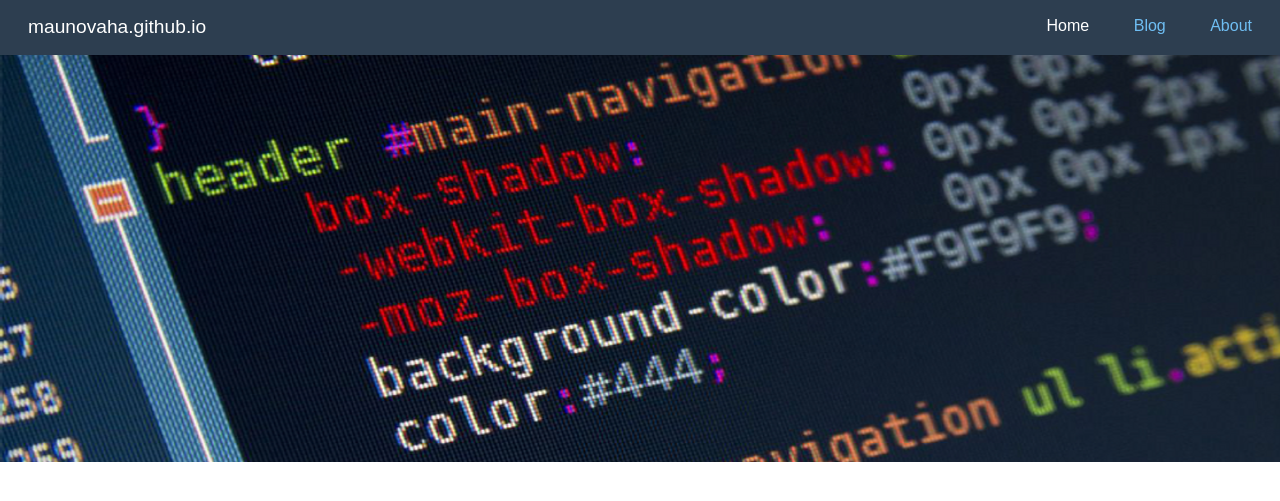
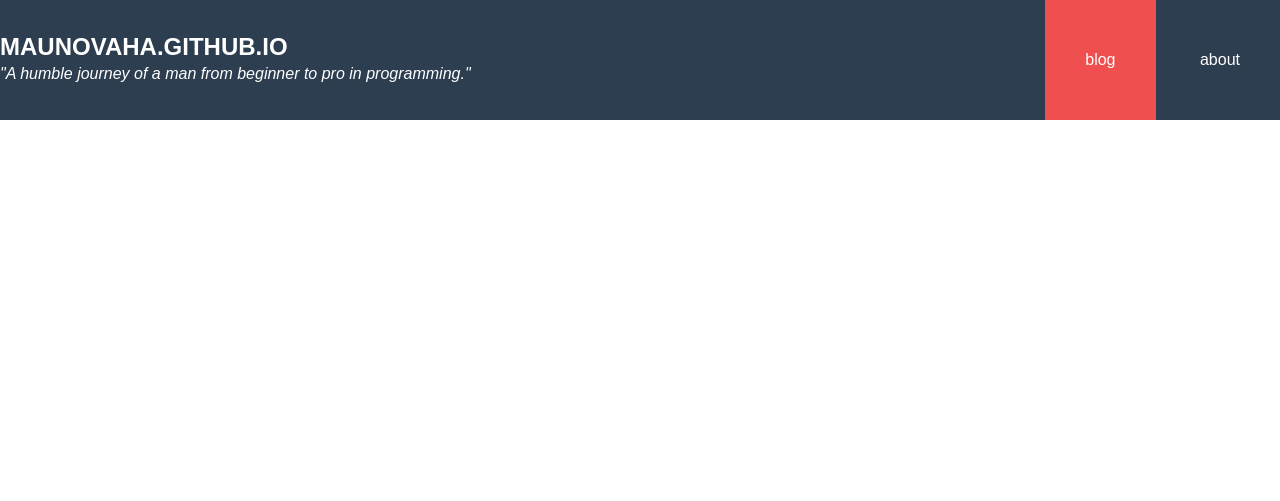
Before and after one commit to maunovaha/maunovaha.com, a Jekyll site: the page built from index.html, in a window 1280 px wide. Shown: the top 501 px of the page. Built offline with Jekyll 4.4.1, drawn with Linux system fonts in a browser that asks for light colours.

Commit message:
Adds new header styling

```diff
--- a/_layouts/default.html
+++ b/_layouts/default.html
@@ -3,23 +3,39 @@
 <head>
   <meta charset="utf-8">
   <meta name="viewport" content="width=device-width, initial-scale=1.0">
-  <meta name="description" content="xxx">
-  <title>xxx</title>
+  <meta name="description" content="A humble journey of a man from beginner to pro in programming.">
+  <title>maunovaha.github.io</title>
   <link rel="stylesheet" href="{{ "/css/main.css" | prepend: site.baseurl }}">
 </head>
 <body>
 
+<header>
+  <div class="header-content pure-g">
+    <div class="pure-u-1 pure-u-lg-1-2">
+      <h1><a href="#">maunovaha.github.io</a></h1>
+      <p><em>"A humble journey of a man from beginner to pro in programming."</em></p>
+    </div>
+    <div class="pure-u-1 pure-u-lg-1-2">
+      <ul>
+        <li><a href="#" class="header-selected-link">Blog</a></li>
+        <li><a href="#">About</a></li>
+      </ul>
+    </div>
+  </div>
+</header>
+
+<!--
 <div class="header">
   <div class="top-menu pure-menu pure-menu-open pure-menu-horizontal">
     <a class="pure-menu-heading" href="#">maunovaha.github.io</a>
     <ul>
-      <li class="pure-menu-selected"><a href="#">Home</a></li>
-      <li><a href="#">Blog</a></li>
+      <li class="pure-menu-selected"><a href="#">Blog</a></li>
       <li><a href="#">About</a></li>
     </ul>
   </div>
   <div class="top-menu-bg"></div>
 </div>
+-->
 
 <!--
 <div class="splash-container">
--- a/_sass/_base.scss
+++ b/_sass/_base.scss
@@ -20,7 +20,9 @@ label {
   color: #34495e;
 }
 
-.top-menu-bg { /* top-header ??? */
-  height: 407px; /* rename bg to top-menu-bg.png when finished .. */
+/*
+.top-menu-bg {
+  height: 407px;
   background: #fff url("/assets/header-bg.png") no-repeat top left;
 }
+*/
--- /dev/null
+++ b/_sass/_header.scss
@@ -0,0 +1,58 @@
+header {
+  background: #2d3e50;
+}
+
+header .header-content {
+  color: #fff;
+  max-width: 1320px;
+  margin: 0 auto;
+
+  a,
+  a:visited,
+  a:hover,
+  a:active {
+    text-decoration: none;
+    color: #fff;
+    text-transform: lowercase;
+  }
+
+  h1 {
+    font-size: 24px;
+    margin: 33px 0px 0px 0px;
+  }
+
+  h1 a {
+    text-transform: uppercase;
+  }
+
+  p {
+    margin: 0px;
+  }
+
+  ul {
+    padding: 0px;
+    margin: 0px;
+    list-style: none;
+    line-height: 16px;
+    float: right;
+  }
+
+  ul li {
+    display: inline-block;
+    *display: inline;
+    zoom: 1;
+    vertical-align: middle;
+  }
+
+  ul li a {
+    margin: 0px;
+    padding: 0px 40px;
+    float: left;
+    line-height: 120px;
+  }
+
+  ul li a.header-selected-link {
+    background: #ef504f;
+  }
+
+}
--- a/css/main.scss
+++ b/css/main.scss
@@ -10,6 +10,5 @@
   "pure-min",
   "grids-responsive-min",
   "base",
-  // move under /menus ?
-  "menus"
+  "header"
 ;
```
Also changed, not shown: _sass/_menus.scss (+8 -0 lines), 1 other file.
